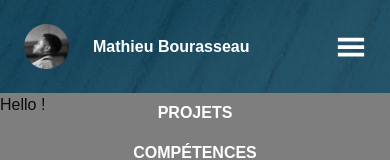
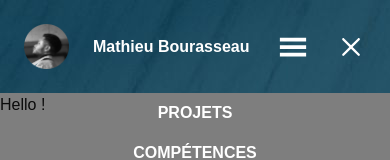
Before and after one commit to MathieuBourasseau/react-portfolio, a Next.js app: page / in a window 390 px wide. Shown: the top 160 px of the page. Built offline with nearby package versions, Linux system fonts and the light colour scheme.

Commit message:
feat: cross icon added from react-icon

```diff
--- a/components/Navigation.tsx
+++ b/components/Navigation.tsx
@@ -1,6 +1,7 @@
 import Image from "next/image";
 import Link from "next/link";
 import { GiHamburgerMenu } from "react-icons/gi";
+import { RxCross2 } from "react-icons/rx";
 
 interface blocLogo {
     icon: string;
@@ -81,8 +82,10 @@ export default function Navigation() {
                     ))}
                 </div>
 
-                {/* BLOC BURGER */}
+                {/* BLOC BURGER ICONS */}
+
                 <GiHamburgerMenu className="text-[30px] lg:hidden" />
+                <RxCross2 className="text-[30px] lg:hidden"/>
             </nav>
 
         </header>
```
